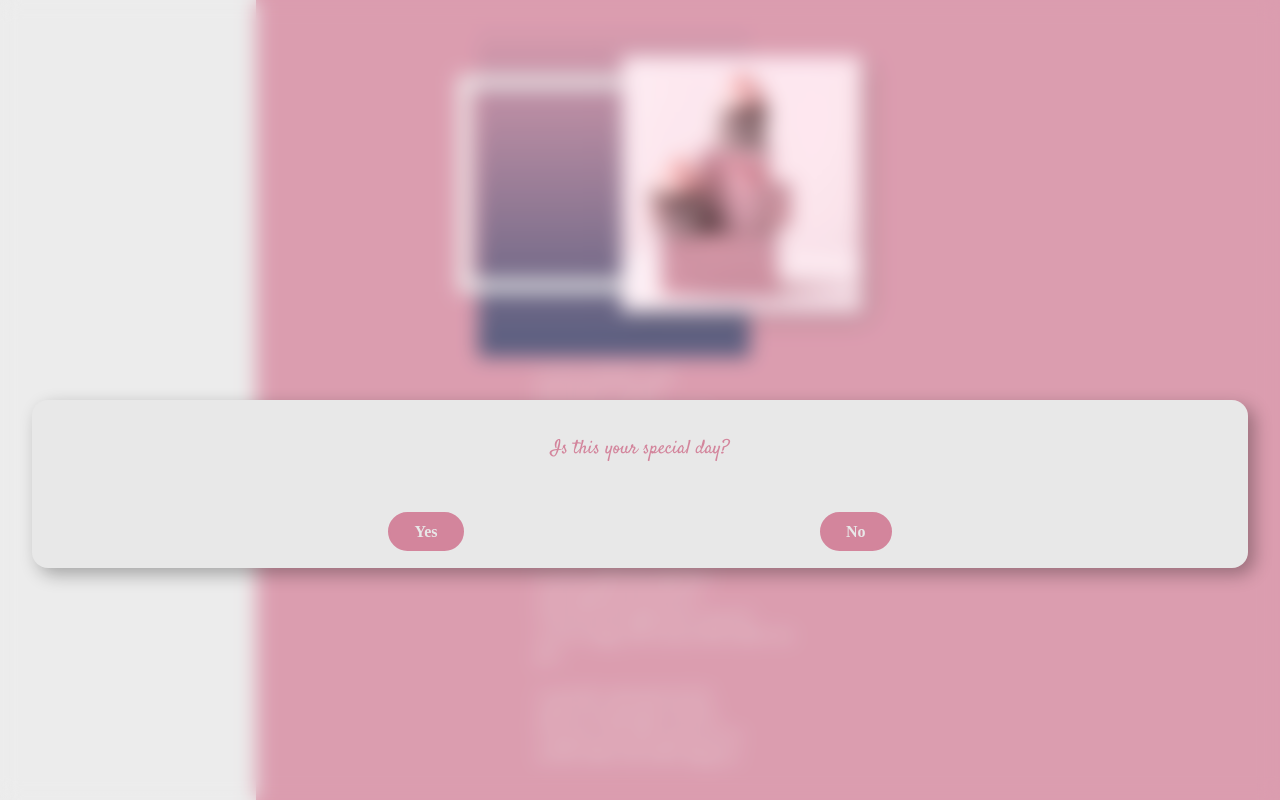
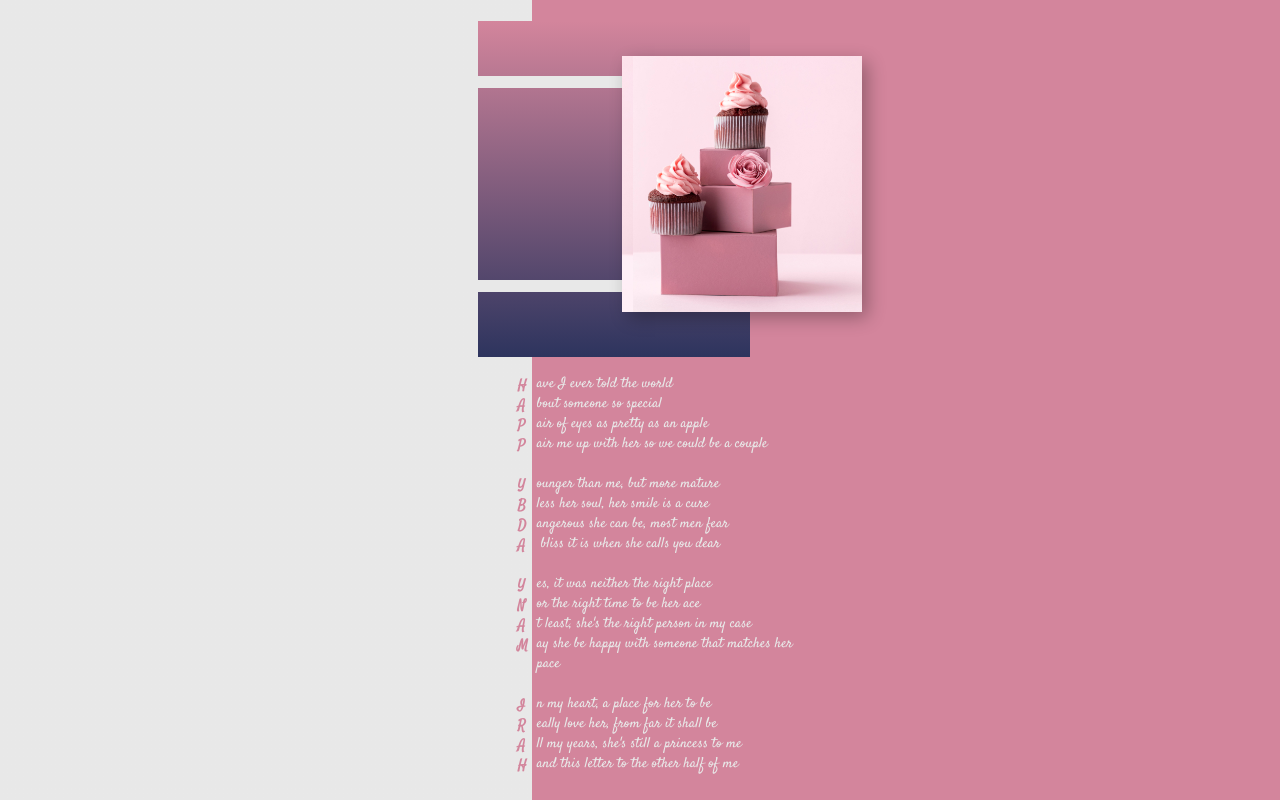
Before and after one commit to DrAkuzi/SpecialDay, a plain HTML site: page Namirah/index.html in a window 1280 px wide. Drawn offline with Linux system fonts and the light colour scheme.

Commit message:
fixed gradient dynamic scalling

```diff
--- a/Namirah/app/scss/_cake.scss
+++ b/Namirah/app/scss/_cake.scss
@@ -1,7 +1,7 @@
 .cake{
 
     width: 100%;
-    height: 22rem;
+    height: 45vh;
 
     &__gradient{
         position: fixed;
--- a/Namirah/app/scss/_global.scss
+++ b/Namirah/app/scss/_global.scss
@@ -37,7 +37,7 @@ body {
     padding: 0;
     //background-color: $pink;
     overflow-x: hidden;
-    background-image: linear-gradient(to right, $lightgrey 0%, $lightgrey 20%, $pink 20%, $pink 100%,);
+    background-image: linear-gradient(to right, $lightgrey 0%, $lightgrey calc((100vw / 2) - 108px), $pink calc((100vw / 2) - 108px), $pink 100%,);
 }
 
 a,
--- a/Namirah/index.html
+++ b/Namirah/index.html
@@ -12,7 +12,7 @@
     <title>A Special Day</title>
 </head>
 <body>
-    <section clas="overlay" id="overlay">
+    <section clas="overlay" id="overlay" style="visibility: hidden;">
         <div class="overlay__bg"></div>
         <div class="overlay__container" id="popup">
             <div class="overlay__textbox"><p id="text">Insert name</p></div>
```
Also changed, not shown: Namirah/style.css, 1 other file.
